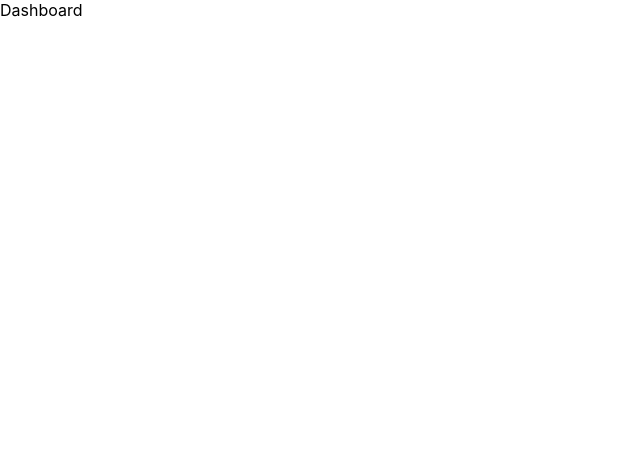
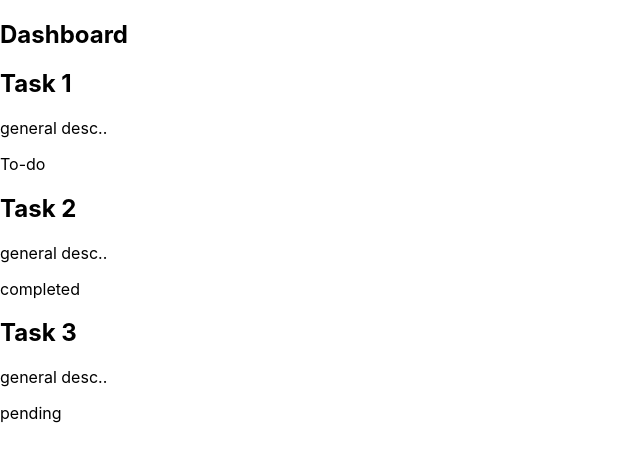
Before and after one commit to sivanagar/task-tracking-app, a React (Create React App) app in the folder client/: page /dashboard in a window 1280 px wide. Shown: the top 462 px of the page, without its empty margins (0-640 px from the left). Built offline with nearby package versions, Linux system fonts and the light colour scheme.

Commit message:
dashboard page - placeholders for tasks

```diff
--- /dev/null
+++ b/client/src/components/TaskCard.js
@@ -0,0 +1,11 @@
+import React from 'react'
+
+export default function TaskCard({task}) {
+  return (
+    <div>
+        <h2>{task.title}</h2>
+        <p>{task.description}</p>
+        <p>{task.status}</p>
+    </div>
+  )
+}
--- a/client/src/pages/Dashboard.js
+++ b/client/src/pages/Dashboard.js
@@ -1,7 +1,23 @@
-import React from 'react'
+import {React, useState} from 'react'
+import TaskCard from '../components/TaskCard'
+
 
 export default function Dashboard() {
+  const [tasks, setTasks] = useState([
+    {id: 1, title: 'Task 1', description:'general desc..', status: 'To-do'},
+    {id: 2, title: 'Task 2', description:'general desc..', status: 'completed'},
+    {id: 3, title: 'Task 3', description:'general desc..', status: 'pending'}
+  ])
+
+
   return (
-    <div>Dashboard</div>
+    <div>
+      <h2>Dashboard</h2>
+      {tasks.map(task => (
+        <TaskCard key={task.id} task={task} />
+
+      ))}
+
+      </div>
   )
 }
```
Also changed, not shown: client/src/pages/Signup.js (+5 -8 lines).
